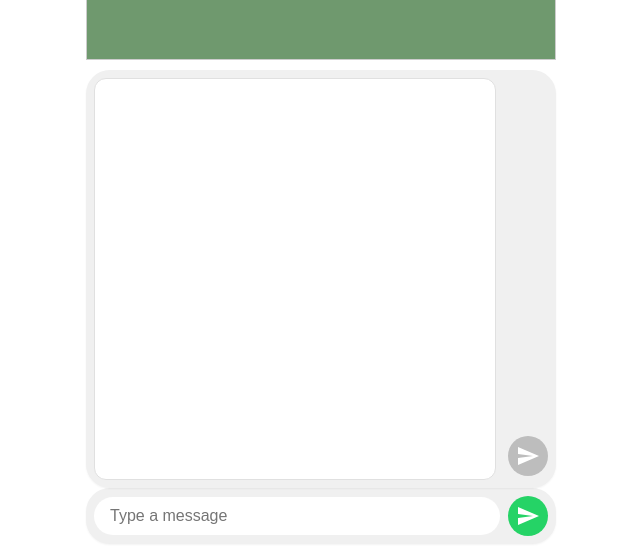
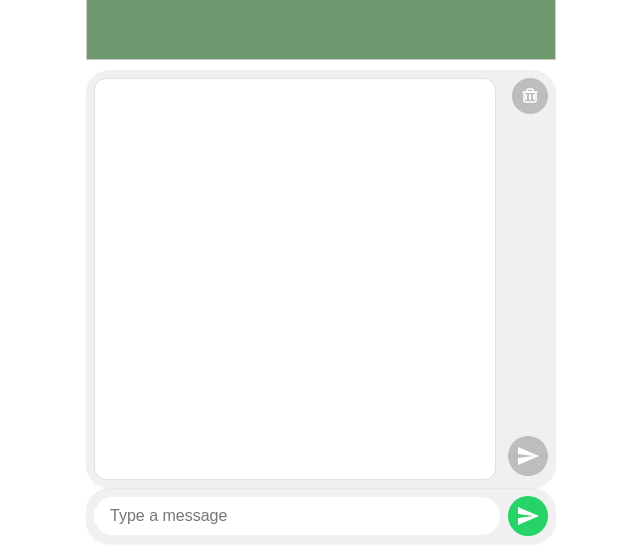
Before and after one commit to barboym/chatdraw, a Vue app in the folder frontend/: page / in a window 1280 px wide. Shown: the part 248-797 px from the top of the page, without its empty margins (84-724 px from the left). Built offline with nearby package versions, Linux system fonts and the light colour scheme.

Commit message:
Added an erase button. Fighting with canvas-mouse positioning

```diff
--- a/frontend/src/App.vue
+++ b/frontend/src/App.vue
@@ -18,6 +18,8 @@ const submitMessageImage = async (input:string) => {
   <main>
   <div>
     <ChatWindow :messages="messages" />
+    </div>
+    <div>
     <InputContainerImage :submitFunction="submitMessageImage"/>
     <InputContainer :submitFunction="submitMessage"/>
   </div>
--- a/frontend/src/components/InputContainerImage.vue
+++ b/frontend/src/components/InputContainerImage.vue
@@ -2,6 +2,7 @@
 import { ref, onMounted, watch } from 'vue'
 import { createSvgFromPaths } from './SVGUtils';
 import IconSendButton from './icons/IconSendButton.vue';
+import IconEraseButton from './icons/IconEraseButton.vue';
 
 const props = defineProps<{
   submitFunction: (svg:string) => void
@@ -14,6 +15,16 @@ const canvasRef = ref<HTMLCanvasElement | null>(null)
 const width = ref(400)
 const height = ref(400)
 
+/**
+ * Calculates the position of the mouse or touch event relative to the canvas element.
+ *
+ * @param {MouseEvent | TouchEvent} e - The mouse or touch event.
+ * @returns {{ x: number, y: number }} The x and y coordinates relative to the canvas.
+ *
+ * The function determines the event type (mouse or touch), extracts the client coordinates,
+ * and computes the position relative to the top-left corner of the canvas.
+ * If the canvas reference is not available, it returns { x: 0, y: 0 }.
+ */
 function getCanvasPos(e: MouseEvent | TouchEvent) {
   const canvas = canvasRef.value
   if (!canvas) return { x: 0, y: 0 }
@@ -120,17 +131,48 @@ watch(strokes, drawCanvas)
       tabindex="0"
     ></canvas>
     <button
+      class="erase-button"
+      @click="() => { strokes = []; currentStroke = []; drawCanvas(); }"
+      :disabled="strokes.length === 0 && currentStroke.length === 0"
+      aria-label="Erase"
+    >
+      <IconEraseButton/>
+    </button>
+    <button
       class="send-button"
       @click="handleSubmit"
       :disabled="strokes.length === 0"
       aria-label="Send"
-    ><IconSendButton/>
+    >
+      <IconSendButton/>
     </button>
-  </div>
-</template>
 
+    </div>
+  </template>
 
-<style scoped>
+  <style scoped>
+  .erase-button {
+    position: absolute;
+    top: 8px;
+    right: 8px;
+    background: #ff5252;
+    border: none;
+    border-radius: 50%;
+    width: 36px;
+    height: 36px;
+    display: flex;
+    align-items: center;
+    justify-content: center;
+    color: #fff;
+    cursor: pointer;
+    transition: background 0.2s;
+    margin: 0;
+    z-index: 2;
+  }
+  .erase-button:disabled {
+    background: #bdbdbd;
+    cursor: not-allowed;
+  }
 .input-container {
   display: flex;
   align-items: flex-end; /* Align items to the bottom */
--- /dev/null
+++ b/frontend/src/components/icons/IconEraseButton.vue
@@ -0,0 +1,9 @@
+<template>
+<svg width="20" height="20" viewBox="0 0 20 20" fill="none" aria-hidden="true">
+      <rect x="5" y="8" width="2" height="6" rx="1" fill="currentColor"/>
+      <rect x="9" y="8" width="2" height="6" rx="1" fill="currentColor"/>
+      <rect x="13" y="8" width="2" height="6" rx="1" fill="currentColor"/>
+      <path d="M3 6h14M7 6V4a1 1 0 0 1 1-1h4a1 1 0 0 1 1 1v2" stroke="currentColor" stroke-width="1.5" stroke-linecap="round"/>
+      <rect x="4" y="6" width="12" height="10" rx="2" stroke="currentColor" stroke-width="1.5"/>
+      </svg>
+</template>
```
